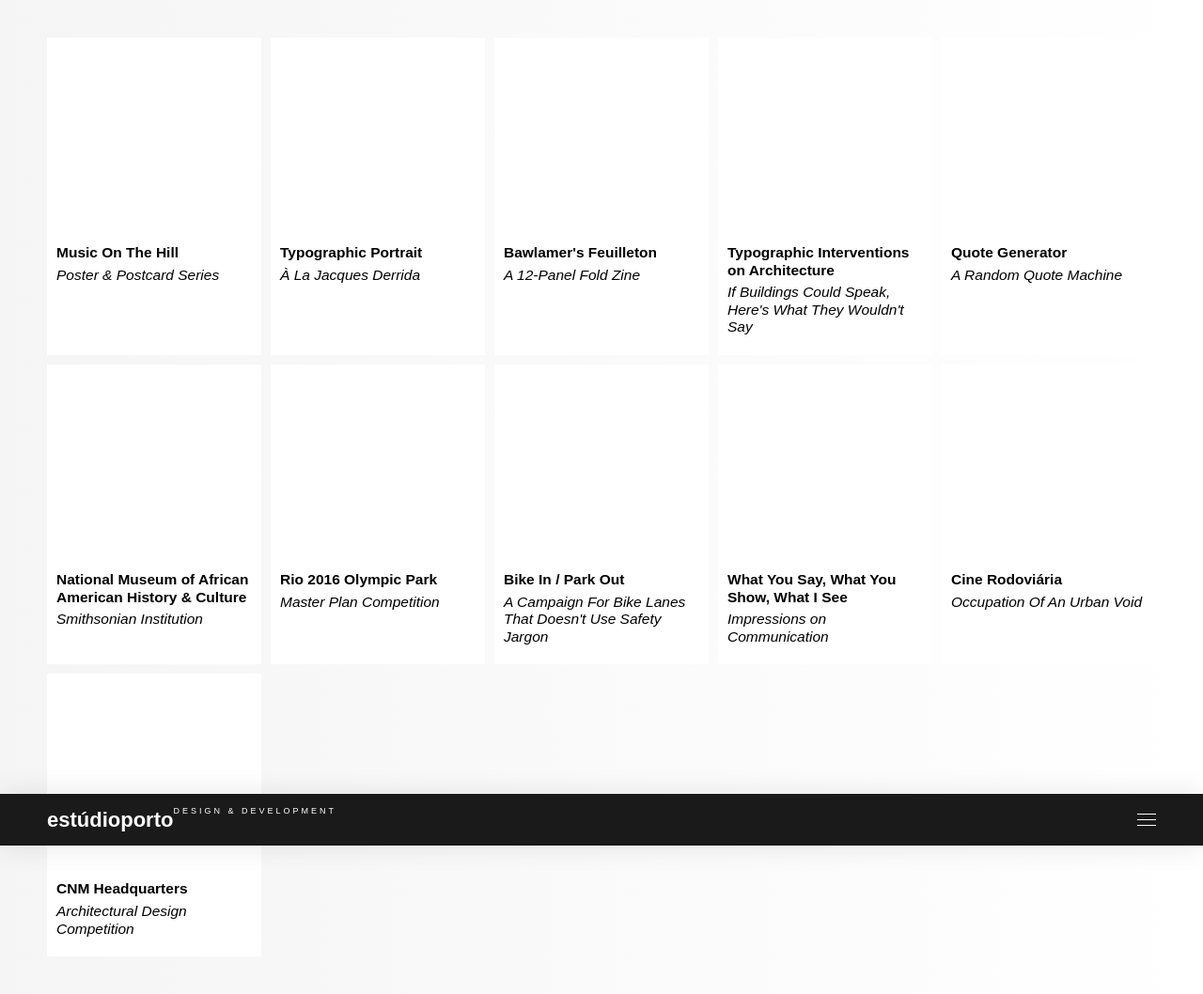
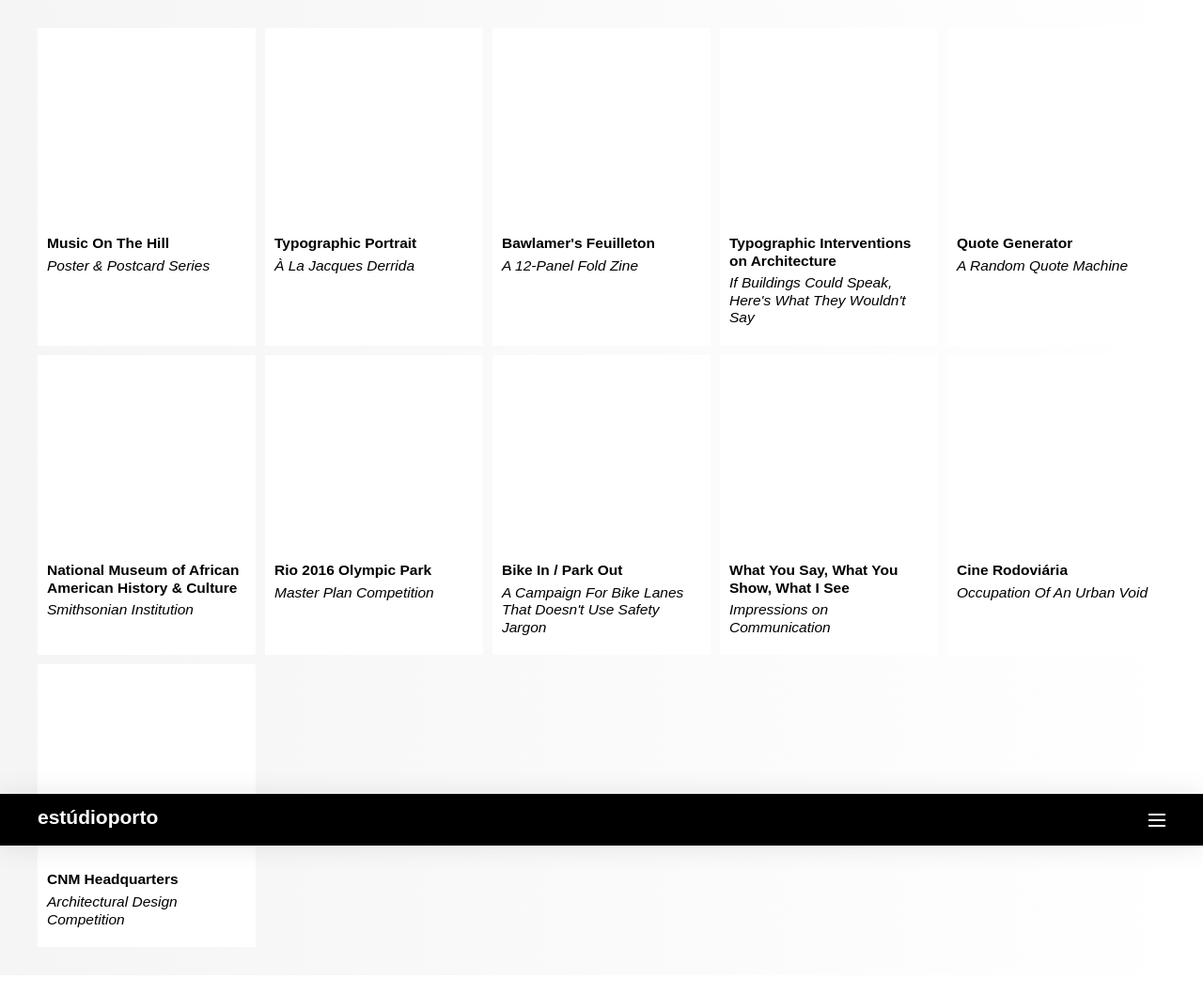
Before and after one commit to carolineportugal/estudioporto, a Jekyll site: the page built from work/index.html, in a window 1280 px wide. Shown: the whole page at 94% size. Built offline with Jekyll 4.4.1, drawn with Linux system fonts in a browser that asks for light colours; nearby versions of some CDN libraries; some web fonts are replaced.

Commit message:
finalizes styling nav

```diff
--- a/_includes/nav.html
+++ b/_includes/nav.html
@@ -3,9 +3,8 @@
   <h1 class="hidden-body-name">Navigation</h1>
 
   <div class="nav-wrapper">
-    <a href="{{ site.baseurl }}/" class="title-wrapper">
-      <div class="title">estúdioporto</div>
-      <div class="subtitle">design & development</div>
+    <a href="{{ site.baseurl }}/" class="title">
+      <div>estúdioporto</div>
     </a>
     <a href="#" class="menu">
       <div></div>
--- a/_sass/_nav.scss
+++ b/_sass/_nav.scss
@@ -1,6 +1,6 @@
 nav{
   position:fixed;
-  background: lighten(#000, 10%);
+  background: #000;
   width: 100%;
   height:55px;
   z-index:300;
@@ -13,48 +13,25 @@ nav{
     display: flex;
     align-items: center;
     justify-content: space-between;
-    padding: 0 5rem;
+    padding: 0 4rem;
     width:100%;
   }
 
-  a.title-wrapper{
+  a.title{
     color:#fff;
-    font-size:22px;
+    text-decoration: none;
+    font-size:21px;
     @include gitan-bold();
-    text-decoration: none;
-    display: flex;
-
-    .title{
-
-    }
-
-    .subtitle{
-      font-size:9px;
-      @include gitan-regular();
-      text-transform: uppercase;
-      letter-spacing: 0.3rem;
-    }
-
+    margin-bottom:.5rem;
   }
 
   a.menu{
 
     div{
-      width:20px;
+      width:18px;
       background: #fff;
-      height:1px;
-      margin:5px 0;
-    }
-
-
-
-    &:hover{
-
-      &:after{
-        visibility: visible;
-        transform: scaleX(1);
-      }
-
+      height:2px;
+      margin:4px 0;
     }
 
   }
@@ -62,30 +39,13 @@ nav{
 }
 
 //Media Queries
-@media (max-width:767px) {
+@media (max-width:768px) {
 
   nav{
     height:50px;
 
     .nav-wrapper{
-      padding:0;
-    }
-
-    .container{
-      width:100%;
-    }
-
-    a.title{
-      font-size:24px;
-    }
-
-    a.menu-item {
-      margin-left:1.5rem;
-      font-size:13.5px;
-    }
-
-    .gallery{
-      display: none;
+      padding:0 2rem;
     }
 
   }
--- a/_sass/_work.scss
+++ b/_sass/_work.scss
@@ -6,7 +6,7 @@
     grid-template-columns: repeat(5, 1fr);
     grid-template-rows: repeat(400px);
     grid-gap:10px;
-    padding:4rem 5rem;
+    padding:3rem 4rem;
   }
 
   .project{
@@ -16,6 +16,7 @@
     background: #fff;
     position:relative;
     padding:1rem;
+    z-index:10;
 
     &:hover{
       .image{
```
